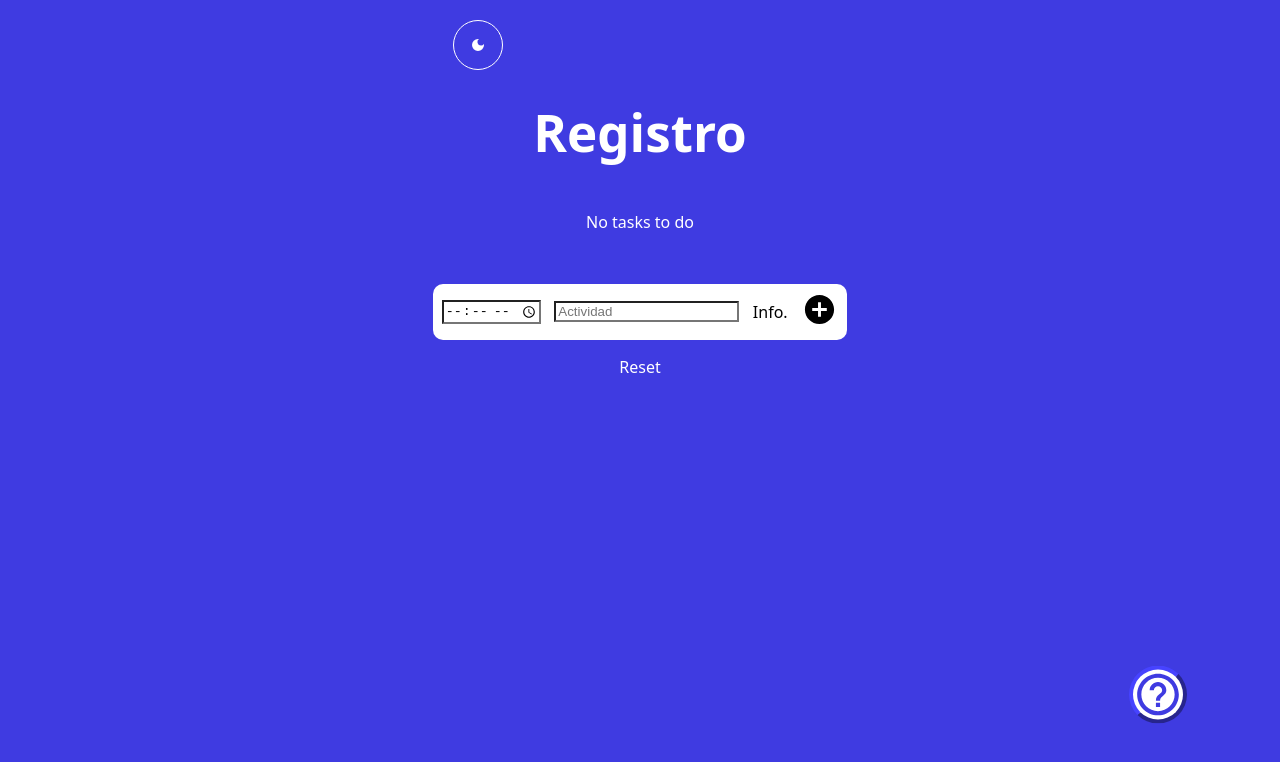
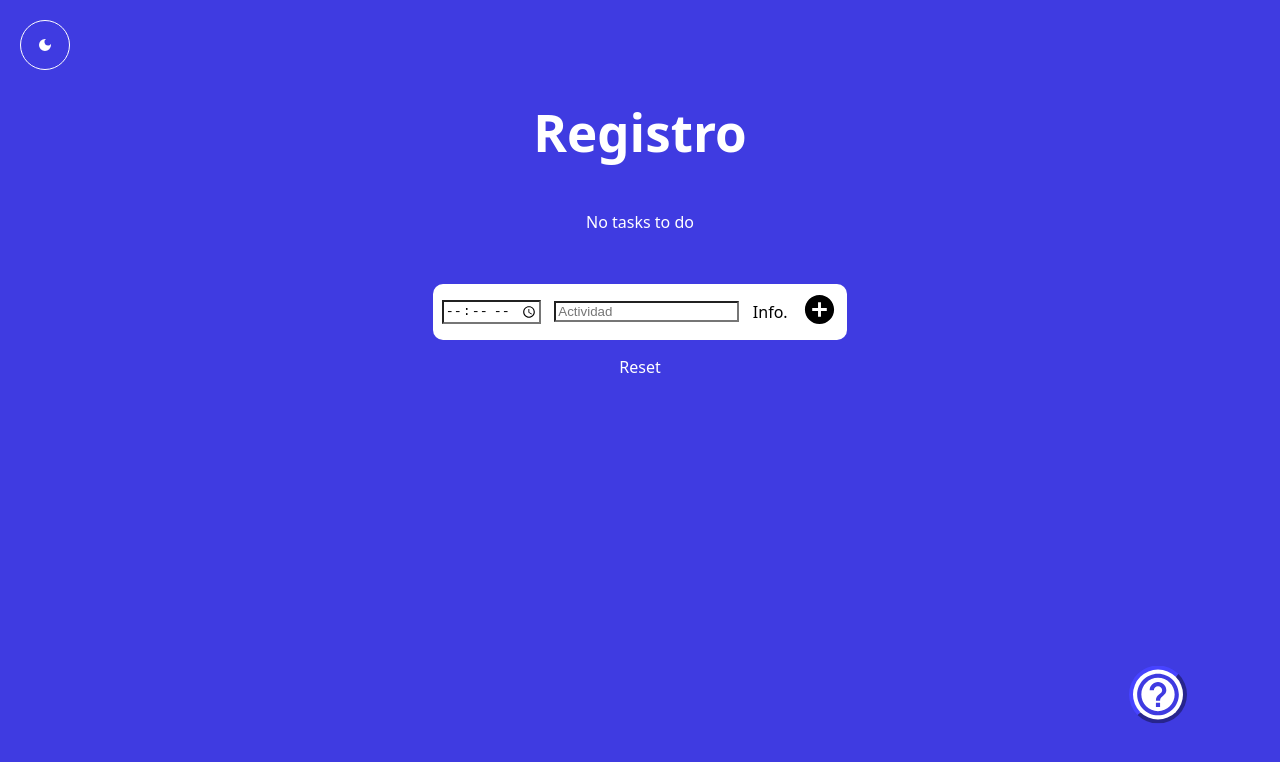
Before and after one commit to TTorna/Tantos, a React (Vite) app: page / in a window 1280 px wide. Shown: the top 762 px of the page. Built offline with nearby package versions, Linux system fonts and the light colour scheme.

Commit message:
Browser fix

```diff
--- a/src/App.css
+++ b/src/App.css
@@ -4,7 +4,6 @@
   align-items: center;
   justify-content: flex-start;
   width: 100%;
-
   margin: 0;
   gap: 15px;
 }
--- a/src/index.css
+++ b/src/index.css
@@ -7,6 +7,11 @@
   --check-color: green;
   --modal-color: #282851;
   --modal-bg: #3F3BE1;
+}
+
+#root {
+  width: 100%;
+  height: 100%;
 }
 
 .dark-mode {
```
Also changed, not shown: 3 other files (tests, documents, lock files or other folders).
